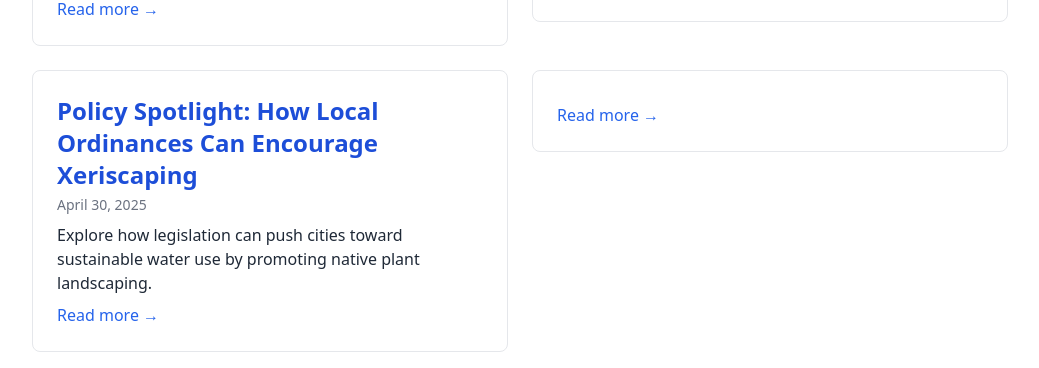
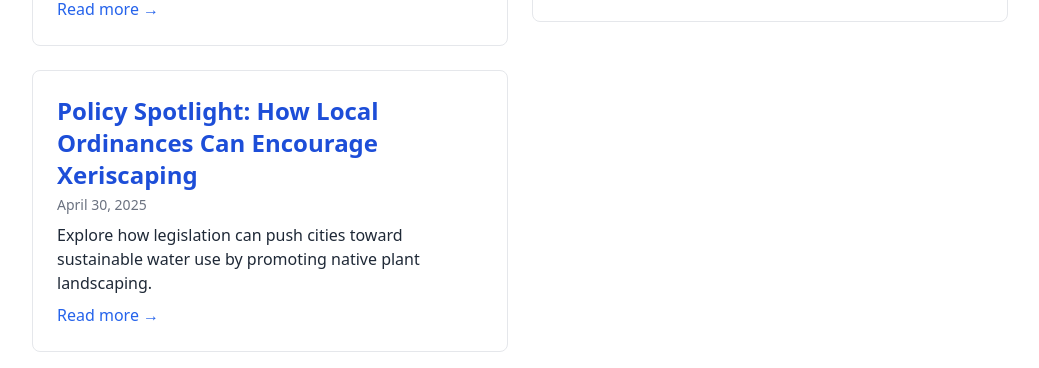
Before and after one commit to AlbertEinstein07/AlbertEinstein07.github.io, a React (Create React App) app: page / in a window 1280 px wide. Shown: the part 432-800 px from the top of the page, without its empty margins (120-1159 px from the left). Built offline with nearby package versions, Linux system fonts and the light colour scheme; the HTML template or start-up script is replaced by a standard one.

Commit message:
Update App.js

```diff
--- a/src/App.js
+++ b/src/App.js
@@ -153,16 +153,7 @@ const posts = [
       <p>Tucson's comprehensive approach combines rebates, education, and rainwater harvesting incentives. Since implementing these policies, the city has seen a 30% reduction in per capita water use despite population growth.</p>
     `,
   },
-  {
-    id: 4,
-    title: "",
-    date: "",
-    summary:
-      "",
-    content:`
 
-    `,
-  },
 ];
 
 function HeaderComponent() {
```
